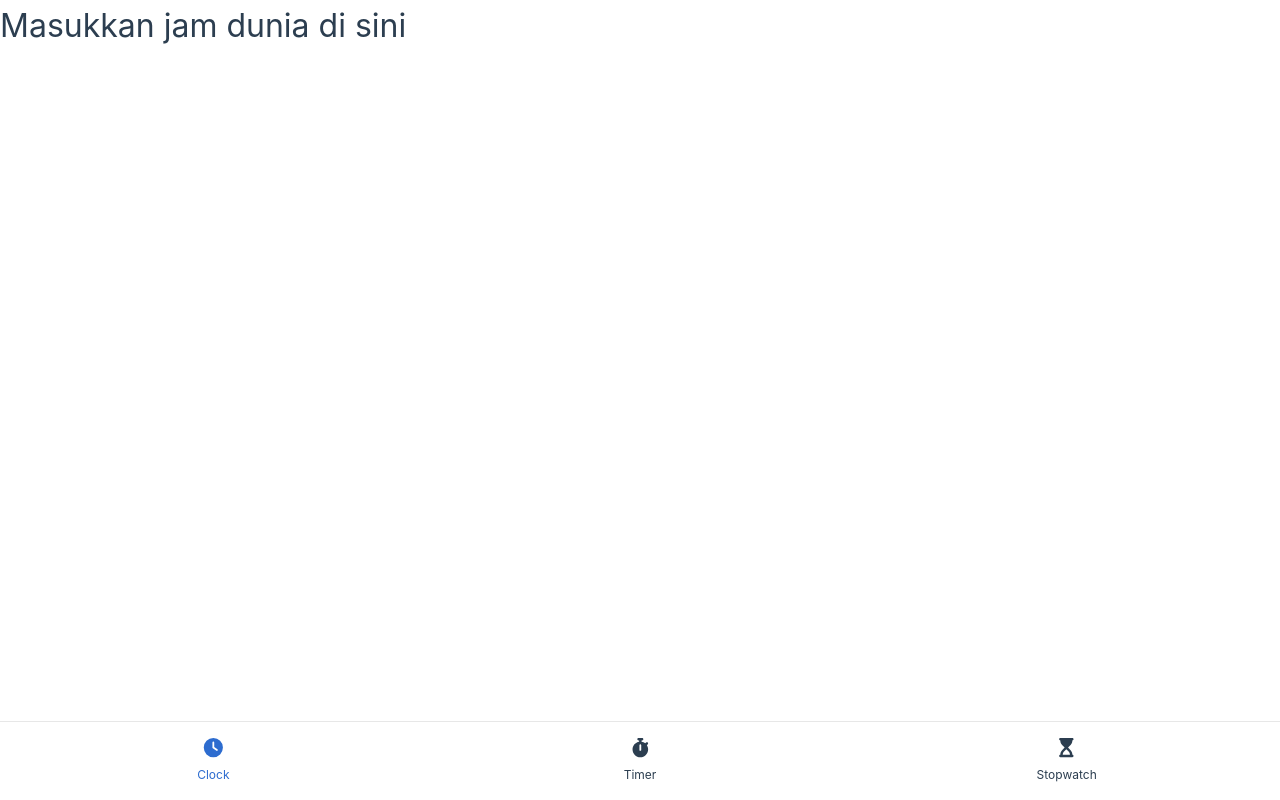
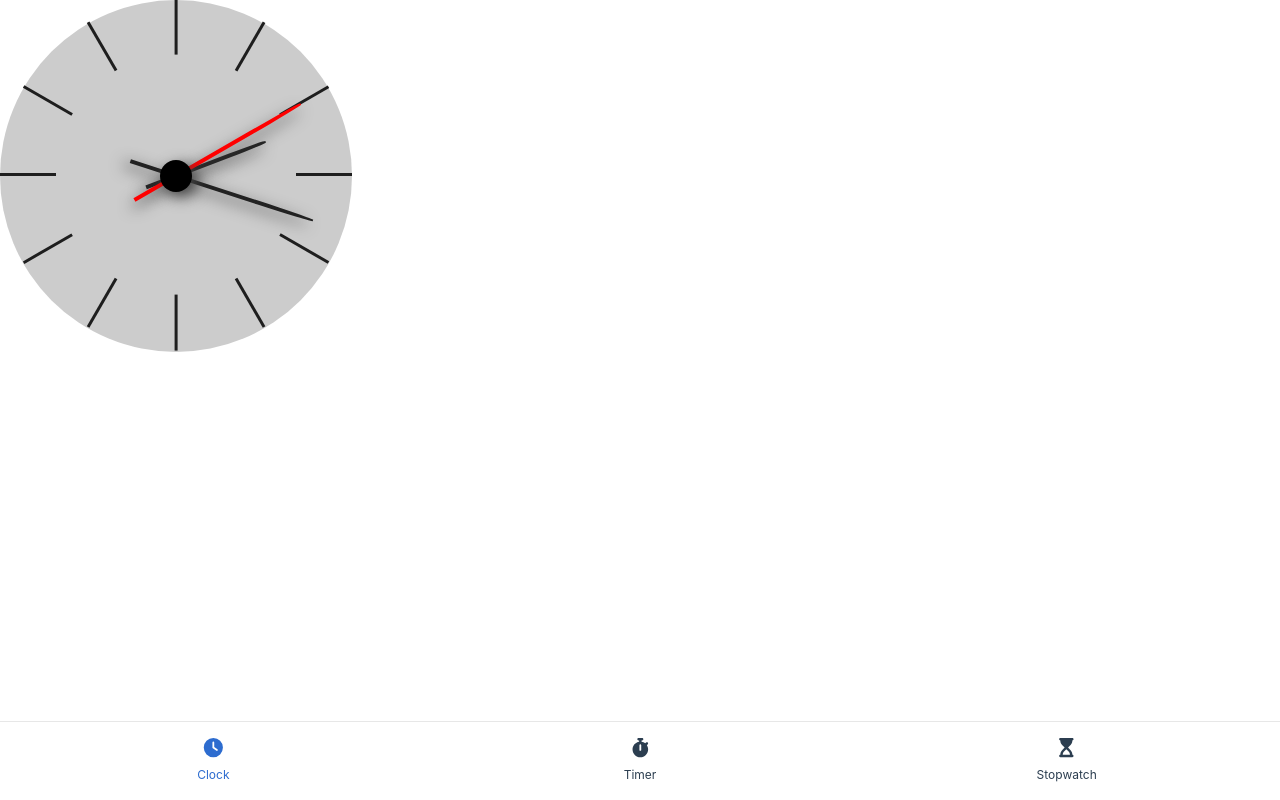
Before and after one commit to Klrfl/TellTime, a Vue app: page / in a window 1280 px wide. Built offline with nearby package versions, Linux system fonts and the light colour scheme.

Commit message:
initial clock

```diff
--- /dev/null
+++ b/src/components/WorldClock.vue
@@ -0,0 +1,265 @@
+<template>
+  <div class="clock">
+    <div class="clock__indicator-container--small">
+      <span class="clock__indicator--small"></span
+      ><span class="clock__indicator--small"></span
+      ><span class="clock__indicator--small"></span
+      ><span class="clock__indicator--small"></span
+      ><span class="clock__indicator--small"></span
+      ><span class="clock__indicator--small"></span
+      ><span class="clock__indicator--small"></span
+      ><span class="clock__indicator--small"></span
+      ><span class="clock__indicator--small"></span
+      ><span class="clock__indicator--small"></span
+      ><span class="clock__indicator--small"></span
+      ><span class="clock__indicator--small"></span
+      ><span class="clock__indicator--small"></span
+      ><span class="clock__indicator--small"></span
+      ><span class="clock__indicator--small"></span
+      ><span class="clock__indicator--small"></span
+      ><span class="clock__indicator--small"></span
+      ><span class="clock__indicator--small"></span
+      ><span class="clock__indicator--small"></span
+      ><span class="clock__indicator--small"></span
+      ><span class="clock__indicator--small"></span
+      ><span class="clock__indicator--small"></span
+      ><span class="clock__indicator--small"></span
+      ><span class="clock__indicator--small"></span
+      ><span class="clock__indicator--small"></span
+      ><span class="clock__indicator--small"></span
+      ><span class="clock__indicator--small"></span
+      ><span class="clock__indicator--small"></span
+      ><span class="clock__indicator--small"></span
+      ><span class="clock__indicator--small"></span
+      ><span class="clock__indicator--small"></span
+      ><span class="clock__indicator--small"></span
+      ><span class="clock__indicator--small"></span
+      ><span class="clock__indicator--small"></span
+      ><span class="clock__indicator--small"></span
+      ><span class="clock__indicator--small"></span
+      ><span class="clock__indicator--small"></span
+      ><span class="clock__indicator--small"></span
+      ><span class="clock__indicator--small"></span
+      ><span class="clock__indicator--small"></span
+      ><span class="clock__indicator--small"></span
+      ><span class="clock__indicator--small"></span
+      ><span class="clock__indicator--small"></span
+      ><span class="clock__indicator--small"></span
+      ><span class="clock__indicator--small"></span
+      ><span class="clock__indicator--small"></span
+      ><span class="clock__indicator--small"></span
+      ><span class="clock__indicator--small"></span
+      ><span class="clock__indicator--small"></span
+      ><span class="clock__indicator--small"></span
+      ><span class="clock__indicator--small"></span
+      ><span class="clock__indicator--small"></span
+      ><span class="clock__indicator--small"></span
+      ><span class="clock__indicator--small"></span
+      ><span class="clock__indicator--small"></span
+      ><span class="clock__indicator--small"></span
+      ><span class="clock__indicator--small"></span
+      ><span class="clock__indicator--small"></span
+      ><span class="clock__indicator--small"></span
+      ><span class="clock__indicator--small"></span>
+    </div>
+    <div class="clock__indicator-container">
+      <span class="clock__indicator"></span>
+      <span class="clock__indicator"></span>
+      <span class="clock__indicator"></span>
+      <span class="clock__indicator"></span>
+      <span class="clock__indicator"></span>
+      <span class="clock__indicator"></span>
+    </div>
+    <div class="clock__dot"></div>
+    <div class="clock__hand clock__hand--hours"></div>
+    <div class="clock__hand clock__hand--minutes"></div>
+    <div class="clock__hand clock__hand--seconds"></div>
+  </div>
+</template>
+
+<script>
+let root = document.querySelector(":root");
+
+const hoursEl = document.getElementById("hours");
+const minutesEl = document.getElementById("minutes");
+const secondsEl = document.getElementById("seconds");
+
+const initialDate = new Date();
+const date0 = new Date().setHours(0, 0, 0, 0);
+
+window.addEventListener("load", () => {
+  hoursEl.innerText = initialDate.getHours();
+  minutesEl.innerText = initialDate.getMinutes();
+  secondsEl.innerText = initialDate.getSeconds();
+});
+
+// update clock display every 1 second
+setInterval(() => {
+  const newDate = new Date();
+  let hours = newDate.getHours();
+  let minutes = newDate.getMinutes();
+  let seconds = newDate.getSeconds();
+
+  // format
+  // if (hours < 10) {
+  //   hours = `0${hours}`;
+  // }
+  // if (minutes < 10) {
+  //   minutes = `0${minutes}`;
+  // }
+  // if (seconds < 10) {
+  //   seconds = `0${seconds}`;
+  // }
+
+  // hoursEl.innerText = hours;
+  // minutesEl.innerText = minutes;
+  // secondsEl.innerText = seconds;
+
+  // set hours, minutes and seconds to rotate clock
+
+  root.style.setProperty(
+    "--hours",
+    `${((newDate - date0) / 86400000) * 720}deg`
+  );
+  root.style.setProperty("--minutes", `${(minutes / 60) * 360}deg`);
+  root.style.setProperty("--seconds", `${(seconds / 60) * 360}deg`);
+
+  // get current time in ms
+  // console.log(((newDate - date0) / 86400000) * 720);
+}, 1000);
+
+// setInterval(() => {
+//   const newDate = new Date();
+//   // hours have a different formula for smooth rotation
+//   root.style.setProperty(
+//     "--hours",
+//     `${ * 360}deg`
+//   );
+// });
+</script>
+
+<style>
+:root {
+  --hours: 60;
+  --minutes: 60;
+  --seconds: 60;
+}
+
+/* .watch-display {
+  display: flex;
+  justify-content: center;
+  gap: 1rem;
+}
+
+.watch-display__displays {
+  outline: 1px solid #aaa;
+  padding: 2rem;
+}
+ */
+
+.clock {
+  background: #ccc;
+  width: 22rem;
+  aspect-ratio: 1 / 1;
+  border-radius: 50%;
+  position: relative;
+}
+
+.clock > * {
+  position: absolute;
+  bottom: 50%;
+  left: 50%;
+}
+
+.clock__indicator-container,
+.clock__indicator-container--small {
+  position: absolute;
+  inset: 0;
+}
+
+.clock__indicator,
+.clock__indicator--small {
+  background: transparent;
+  position: absolute;
+  bottom: 50%;
+  width: 100%;
+}
+
+.clock__indicator {
+  height: 0.2rem;
+  border-left: 7vmin solid rgb(30, 30, 30);
+  border-right: 7vmin solid rgb(30, 30, 30);
+}
+
+.clock__indicator--small {
+  height: 0.1rem;
+  background: transparent;
+  position: absolute;
+  bottom: 50%;
+  width: 100%;
+}
+
+.clock__indicator:nth-child(2) {
+  transform: rotate(30deg);
+}
+
+.clock__indicator:nth-child(3) {
+  transform: rotate(60deg);
+}
+
+.clock__indicator:nth-child(4) {
+  transform: rotate(90deg);
+}
+
+.clock__indicator:nth-child(5) {
+  transform: rotate(120deg);
+}
+
+.clock__indicator:nth-child(6) {
+  transform: rotate(150deg);
+}
+
+.clock__dot,
+.clock__hand {
+  box-shadow: 5px 5px 15px #444;
+}
+
+.clock__dot {
+  background: black;
+  width: 2rem;
+  aspect-ratio: 1 / 1;
+  border-radius: 50%;
+  transform: translate(-50%, 50%);
+  z-index: 1;
+}
+
+.clock__hand {
+  background: #222;
+  width: 0.25rem;
+  border-top-left-radius: 30%;
+  border-top-right-radius: 30%;
+  transition: transform 200ms cubic-bezier(0.1, 2.7, 0.58, 1);
+}
+
+.clock__hand--hours {
+  aspect-ratio: 1 / 32;
+  transform: translate(-50%, 25%) rotate(var(--hours));
+
+  /* origin formula: 0 calc(width * (height - (height * 25%))) */
+  transform-origin: 50% calc(0.25rem * 24);
+}
+
+.clock__hand--minutes {
+  aspect-ratio: 1 / 48;
+  transform: translate(-50%, 25%) rotate(var(--minutes));
+  transform-origin: 50% calc(0.25rem * 36);
+}
+
+.clock__hand--seconds {
+  background: red;
+  width: 0.25rem;
+  aspect-ratio: 1 / 48;
+  transform: translate(-50%, 25%) rotate(var(--seconds));
+  transform-origin: 50% calc(0.25rem * 36);
+}
+</style>
--- a/src/views/ClockView.vue
+++ b/src/views/ClockView.vue
@@ -1,7 +1,11 @@
-<script setup></script>
+<script setup>
+import WorldClock from "@/components/WorldClock.vue";
+</script>
 
 <template>
   <main>
-    <h1>Masukkan jam dunia di sini</h1>
+    <WorldClock></WorldClock>
   </main>
 </template>
+
+<style scoped></style>
```
